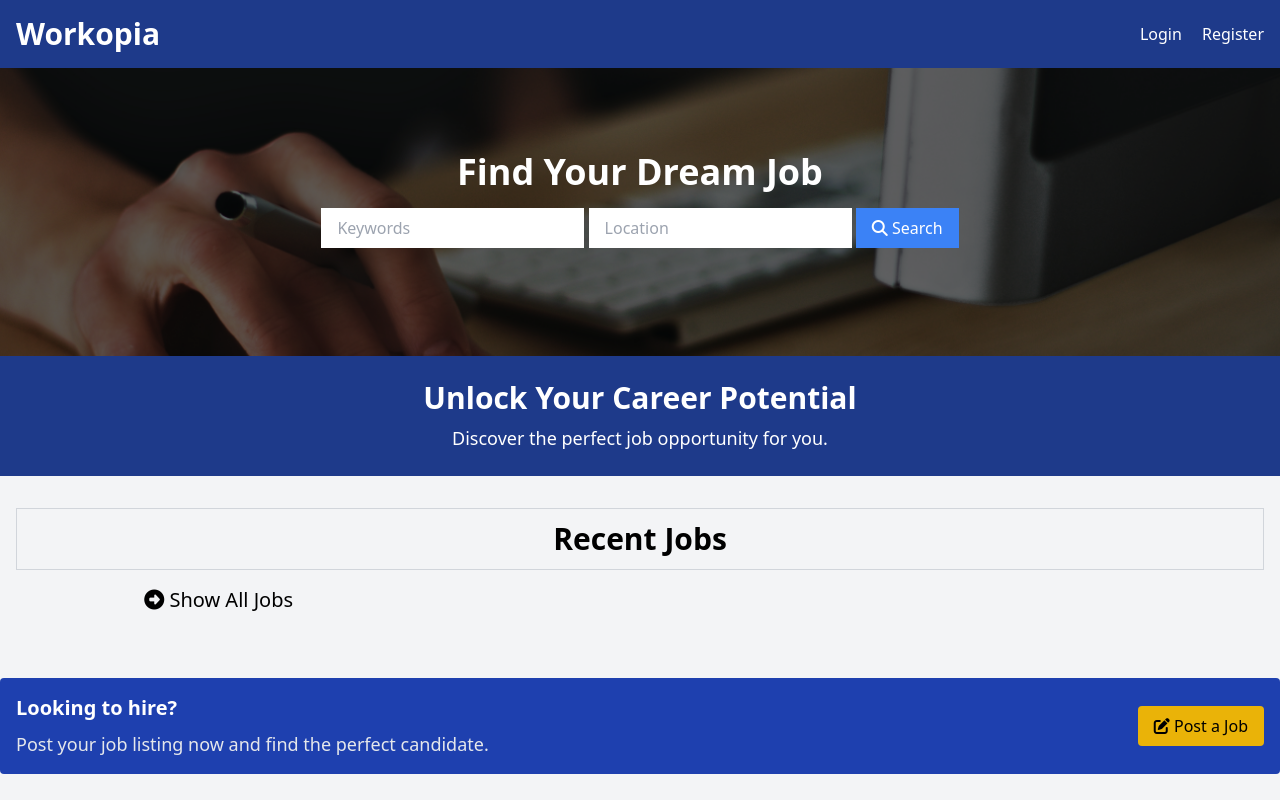
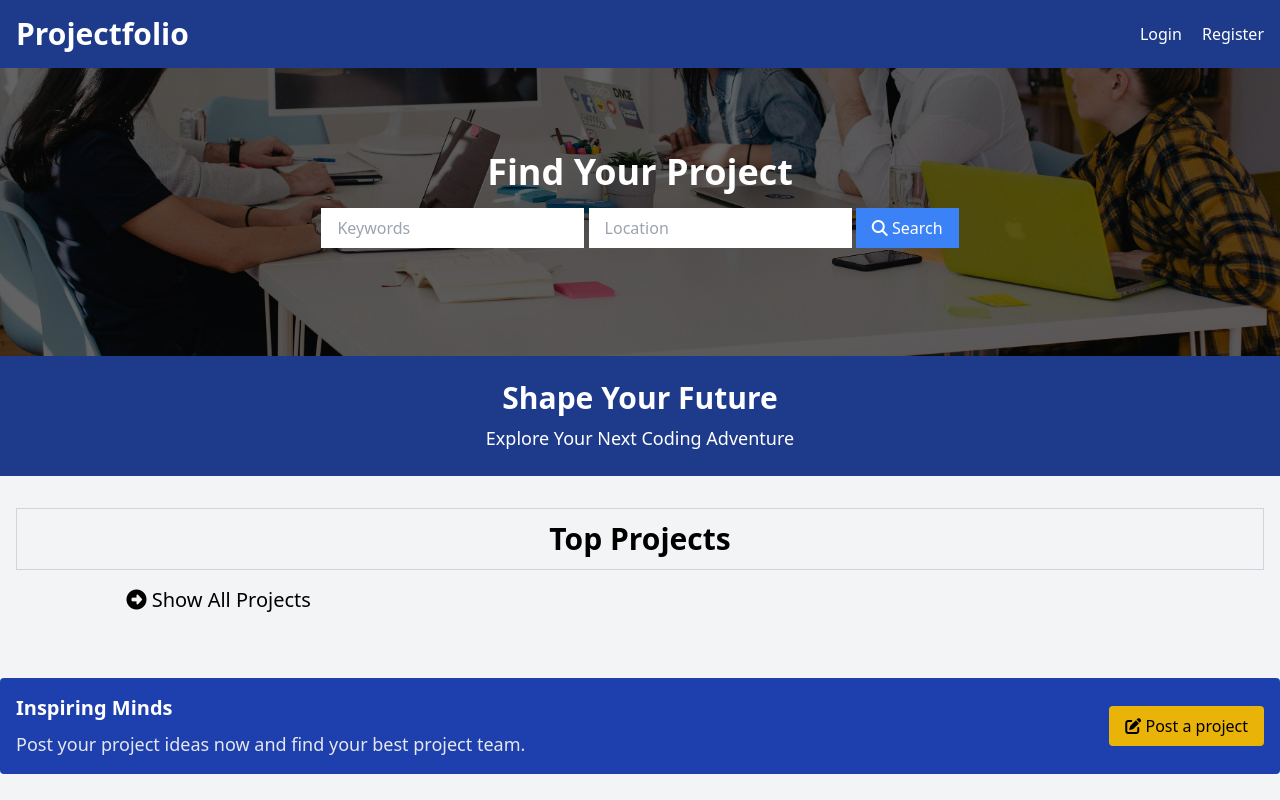
Before and after one commit to erixnL/projectfolio, a PHP site: page / in a window 1280 px wide. Run offline with PHP 8.4, Linux system fonts and the light colour scheme; data that the repository does not hold is empty; a stand-in replaces the project's code that opens the database connection.

Commit message:
change static contents to projectfolio project

```diff
--- a/App/views/home.view.php
+++ b/App/views/home.view.php
@@ -10,7 +10,7 @@
     <!-- Job Listings -->
     <section>
       <div class="container mx-auto p-4 mt-4">
-        <div class="text-center text-3xl mb-4 font-bold border border-gray-300 p-3">Recent Jobs</div>
+        <div class="text-center text-3xl mb-4 font-bold border border-gray-300 p-3">Top Projects</div>
         <div class="grid grid-cols-1 md:grid-cols-3 gap-4 mb-6">
           <?php foreach($listings as $listing) : ?>
           <!-- Job Listing 1: Software Engineer -->
@@ -45,7 +45,7 @@
           <?php endforeach; ?>
         <a href="/listings" class="block text-xl text-center">
           <i class="fa fa-arrow-alt-circle-right"></i>
-          Show All Jobs
+          Show All Projects
         </a>
       </section>
 
--- a/App/views/listings/create.view.php
+++ b/App/views/listings/create.view.php
@@ -8,7 +8,7 @@
     <!-- Post a Job Form Box -->
     <section class="flex justify-center items-center mt-20">
       <div class="bg-white p-8 rounded-lg shadow-md w-full md:w-600 mx-6">
-        <h2 class="text-4xl text-center font-bold mb-4">Create Job Listing</h2>
+        <h2 class="text-4xl text-center font-bold mb-4">Create A New Project</h2>
         <!-- <div class="message bg-red-100 p-3 my-3">This is an error message.</div>
         <div class="message bg-green-100 p-3 my-3">
           This is a success message.
--- a/App/views/listings/edit.view.php
+++ b/App/views/listings/edit.view.php
@@ -7,11 +7,11 @@
     <!-- Post a Job Form Box -->
     <section class="flex justify-center items-center mt-20">
       <div class="bg-white p-8 rounded-lg shadow-md w-full md:w-600 mx-6">
-        <h2 class="text-4xl text-center font-bold mb-4">Edit Job Listing</h2>
+        <h2 class="text-4xl text-center font-bold mb-4">Edit project details</h2>
         <form method="POST" action="/listings/<?= $listing->id ?>">
           <input type="hidden" name="_method" value="PUT">
           <h2 class="text-2xl font-bold mb-6 text-center text-gray-500">
-            Job Info
+            Project Info
           </h2>
           <?= loadPartial('errors', [
             'errors' => $errors ?? []
--- a/App/views/listings/index.view.php
+++ b/App/views/listings/index.view.php
@@ -11,7 +11,7 @@
           <?php if(isset($keywords)) : ?>
             Search Results for: <?= htmlspecialchars($keywords) ?>
           <?php else : ?>
-            All Jobs
+            All projects
           <?php endif; ?>
         </div>
         <?= loadPartial('message') ?>
--- a/App/views/partials/bottom-banner.php
+++ b/App/views/partials/bottom-banner.php
@@ -3,16 +3,16 @@
         class="bg-blue-800 text-white rounded p-4 flex items-center justify-between"
       >
         <div>
-          <h2 class="text-xl font-semibold">Looking to hire?</h2>
+          <h2 class="text-xl font-semibold">Inspiring Minds</h2>
           <p class="text-gray-200 text-lg mt-2">
-            Post your job listing now and find the perfect candidate.
+            Post your project ideas now and find your best project team.
           </p>
         </div>
         <a
           href="/listings/create"
           class="bg-yellow-500 hover:bg-yellow-600 text-black px-4 py-2 rounded hover:shadow-md transition duration-300"
         >
-          <i class="fa fa-edit"></i> Post a Job
+          <i class="fa fa-edit"></i> Post a project
         </a>
       </div>
     </section>
--- a/App/views/partials/head.php
+++ b/App/views/partials/head.php
@@ -6,6 +6,6 @@
     <meta name="viewport" content="width=device-width, initial-scale=1.0" />
     <link rel="stylesheet" href="https://cdnjs.cloudflare.com/ajax/libs/font-awesome/6.4.2/css/all.min.css" integrity="sha512-z3gLpd7yknf1YoNbCzqRKc4qyor8gaKU1qmn+CShxbuBusANI9QpRohGBreCFkKxLhei6S9CQXFEbbKuqLg0DA==" crossorigin="anonymous" referrerpolicy="no-referrer" />
     <link rel="stylesheet" href="/css/style.css" />
-    <title>Workopia</title>
+    <title>Projectfolio</title>
   </head>
   <body class="bg-gray-100">
--- a/App/views/partials/navbar.php
+++ b/App/views/partials/navbar.php
@@ -6,7 +6,7 @@
     <header class="bg-blue-900 text-white p-4">
       <div class="container mx-auto flex justify-between items-center">
         <h1 class="text-3xl font-semibold">
-          <a href="/">Workopia</a>
+          <a href="/">Projectfolio</a>
         </h1>
         <nav class="space-x-4">
           <?php if(Session::has('user')) :?>
@@ -20,7 +20,7 @@
               <a
               href="/listings/create"
               class="bg-yellow-500 hover:bg-yellow-600 text-black px-4 py-2 rounded hover:shadow-md transition duration-300"
-              ><i class="fa fa-edit"></i> Post a Job</a>
+              ><i class="fa fa-edit"></i> Create a project</a>
             </div>
           <?php else: ?>
             <a href="/auth/login" class="text-white hover:underline">Login</a>
--- a/App/views/partials/showcase-search.php
+++ b/App/views/partials/showcase-search.php
@@ -3,7 +3,7 @@
     >
       <div class="overlay"></div>
       <div class="container mx-auto text-center z-10">
-        <h2 class="text-4xl text-white font-bold mb-4">Find Your Dream Job</h2>
+        <h2 class="text-4xl text-white font-bold mb-4">Find Your Project</h2>
         <form method="GET" action="/listings/search" class="mb-4 block mx-5 md:mx-auto">
           <input
             type="text"
--- a/App/views/partials/top-banner.php
+++ b/App/views/partials/top-banner.php
@@ -1,8 +1,8 @@
 <section class="bg-blue-900 text-white py-6 text-center">
       <div class="container mx-auto">
-        <h2 class="text-3xl font-semibold">Unlock Your Career Potential</h2>
+        <h2 class="text-3xl font-semibold">Shape Your Future</h2>
         <p class="text-lg mt-2">
-          Discover the perfect job opportunity for you.
+         Explore Your Next Coding Adventure
         </p>
       </div>
     </section>
```
Also changed, not shown: App/views/listings/show.view.php (+6 -7 lines), public/css/style.css (line endings or trailing spaces), public/images/showcase-1.jpg (added), public/images/showcase.jpg.
